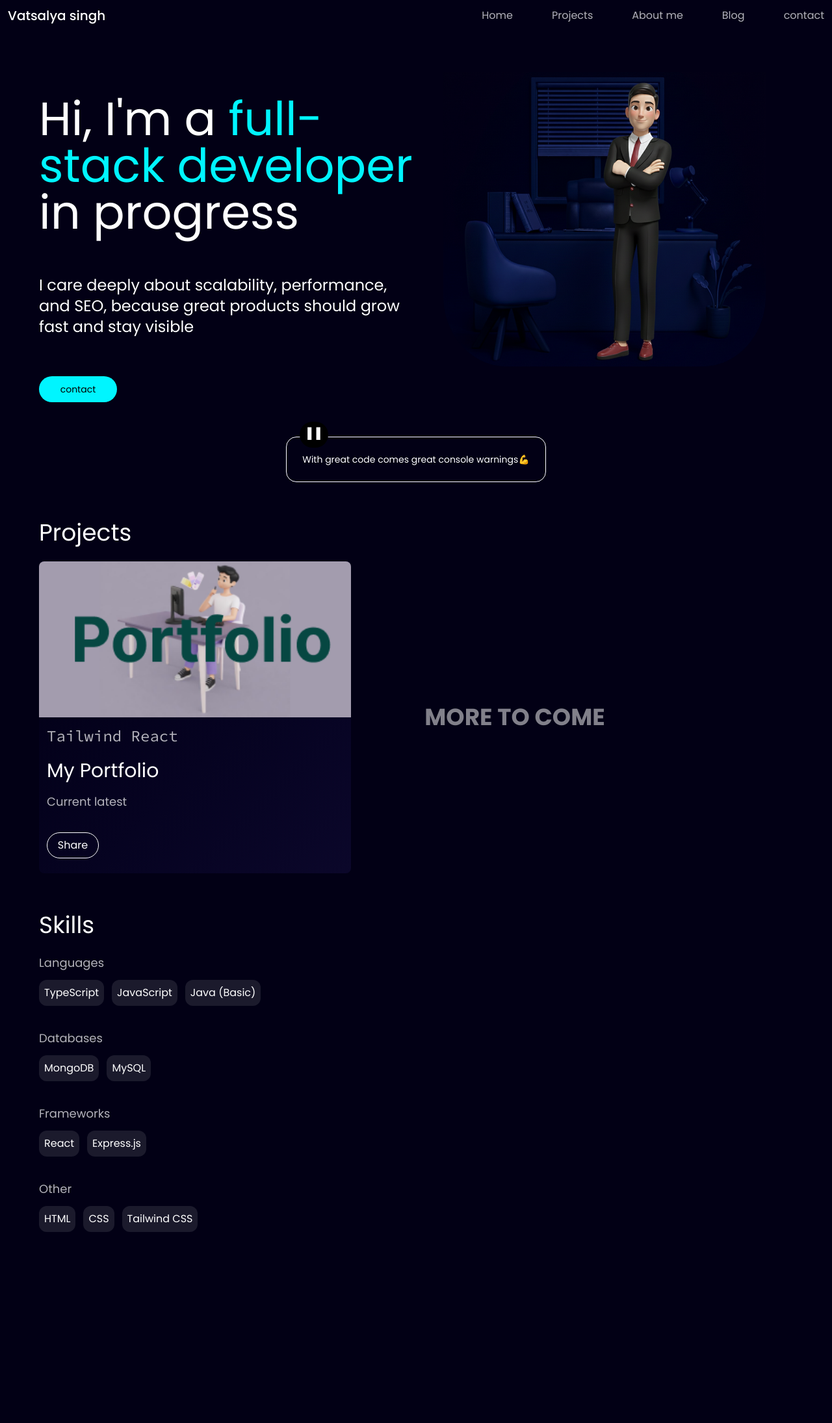
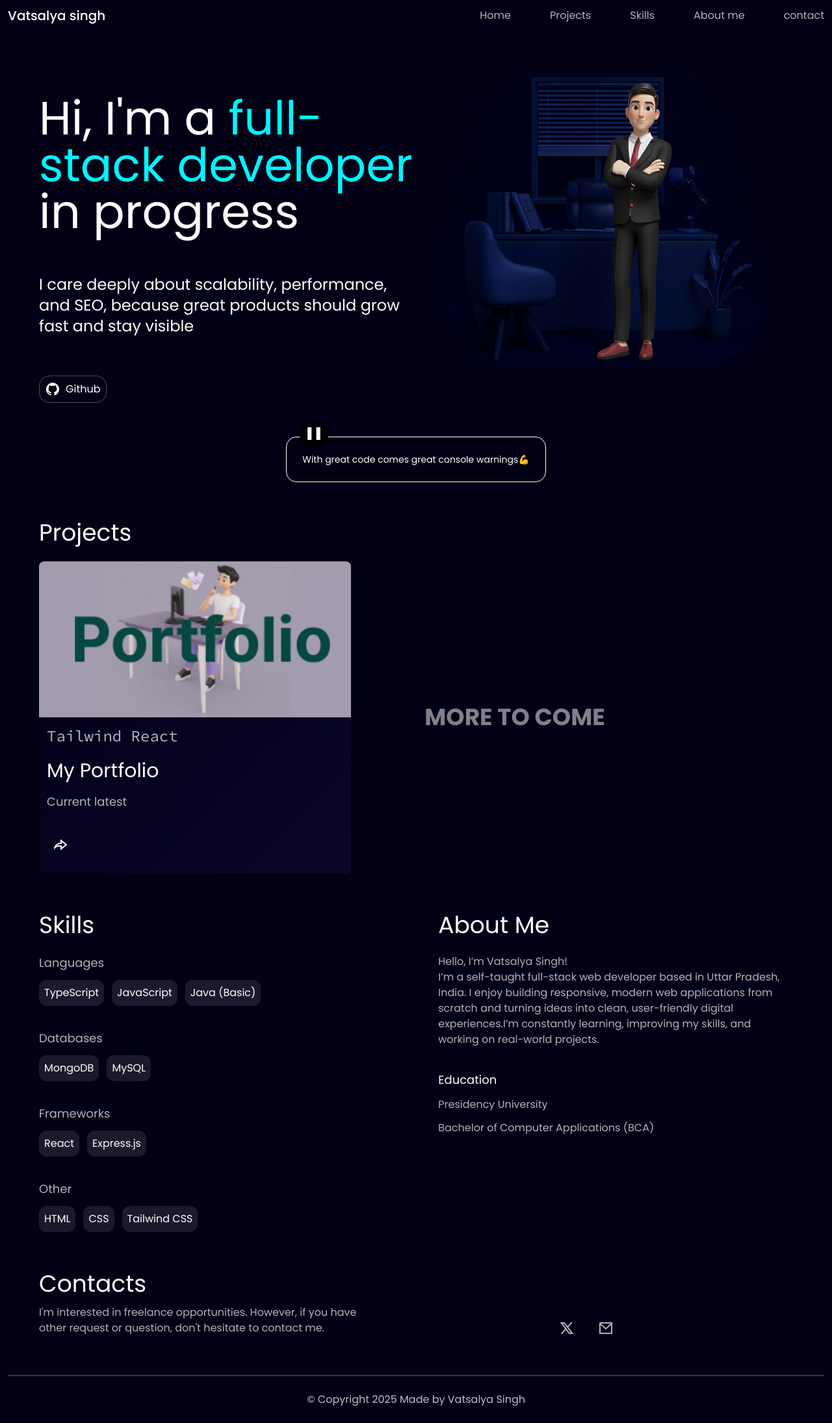
Before and after one commit to vtslforge/Portfolio, a React (Vite) app: page / in a window 1280 px wide. Shown: the whole page at 65% size. Before the commit the page ends 1956 px from the top, so only its background shows below. Built offline with nearby package versions, Linux system fonts and the light colour scheme.

Commit message:
-project completed

```diff
--- /dev/null
+++ b/src/Components/Contact.tsx
@@ -0,0 +1,39 @@
+import React from "react";
+import { RiTwitterXLine, RiMailLine } from "@remixicon/react";
+
+const Contact = () => {
+  return (
+    <main className="pl-3 pr-3 pt-8 md:pt-0 space-y-6 font-poppins md:p-15 flex flex-col items-center w-full">
+      <article className=" justify-start flex 2xl:w-3/4 w-full flex-col gap-3">
+        <h1 className="text-4xl"  >Contacts</h1>
+        <section className="flex flex-col gap-3 items-start md:flex-row">
+          <p className="opacity-70">
+            I'm interested in freelance opportunities. However, if you have
+            other request or question, don't hesitate to contact me.
+          </p>
+          <div id="contact" className="w-full flex gap-9  justify-center mt-6">
+            <a
+              href="https://x.com/vtslforge"
+              target="_blank"
+              rel="noopener noreferrer"
+              aria-label="Visit X profile"
+              className="cursor-pointer"
+            >
+              <RiTwitterXLine className="opacity-70 hover:opacity-100" />
+            </a>
+
+            <a
+              href="mailto:vtslforge@gmail.com?subject=Hello&body=Hi%20Vatsalya,"
+              aria-label="Send email"
+              className="cursor-pointer"
+            >
+              <RiMailLine className="opacity-70 hover:opacity-100" />
+            </a>
+          </div>
+        </section>
+      </article>
+    </main>
+  );
+};
+
+export default Contact;
--- /dev/null
+++ b/src/Components/Footer.tsx
@@ -0,0 +1,15 @@
+import React from 'react'
+
+const Footer = () => {
+  return (
+ <main className="pl-3 pr-3 pt-8 md:pt-0 space-y-6 font-poppins  flex flex-col items-center w-full">
+      <article className=" justify-start flex 2xl:w-3/4 w-full flex-col gap-3 border-t-2 border-white/20">
+        <section className="flex flex-col gap-3 items-center md:flex-row justify-center">
+                    <p className='p-6 opacity-75'>© Copyright 2025 Made by Vatsalya Singh</p>
+        </section>
+      </article>
+    </main>
+  )
+}
+
+export default Footer
--- a/src/Components/Hero.tsx
+++ b/src/Components/Hero.tsx
@@ -1,26 +1,45 @@
-
+import { RiGithubFill } from "@remixicon/react";
 const Hero = () => {
   return (
-    <main className='min-h-screen pt-15 md:p-15 flex flex-col justify-evenly p-3 pb-0 2xl:items-center'>
-      <header className='flex h-2/3 flex-col md:flex-row 2xl:w-3/4 font-poppins'>
-        <section className='flex flex-col justify-center gap-6 md:gap-15 md:w-1/2'>
-        <h1 className="text-4xl md:text-5xl xl:text-7xl">Hi, I'm a <span className="text-[#00F5FF]">full-stack developer</span> in progress</h1>
-        <h1 className="text-lg xl:text-2xl">I care deeply about scalability, performance, and SEO, because great products should grow fast and stay visible</h1>
-        <button className="p-2 text-sm w-20 md:w-30 cursor-pointer h-10 text-black flex justify-center items-center rounded-full bg-[#00F5FF] hover:bg-transparent hover:border hover:border-[#00F5FF] hover:text-white">contact</button>
+    <main className="min-h-screen pt-15 md:p-15 flex flex-col justify-evenly p-3 pb-0 2xl:items-center"id="home">
+      <header className="flex h-2/3 flex-col md:flex-row 2xl:w-3/4 font-poppins" >
+        <section className="flex flex-col justify-center gap-6 md:gap-15 md:w-1/2">
+          <h1 className="text-4xl md:text-5xl xl:text-7xl">
+            Hi, I'm a{" "}
+            <span className="text-[#00F5FF]">full-stack developer</span> in
+            progress
+          </h1>
+          <h1 className="text-lg xl:text-2xl">
+            I care deeply about scalability, performance, and SEO, because great
+            products should grow fast and stay visible
+          </h1>
+          <a
+            href="https://github.com/vtslforge"
+            target="_blank"
+            rel="noopener noreferrer"
+            aria-label="Vatsalya github profile"
+            className="flex border w-fit p-2 rounded-2xl border-white/30 gap-2 cursor-pointer"
+          >
+            <RiGithubFill />
+            Github
+          </a>
         </section>
         <section className="md:w-1/2 flex justify-center items-center">
-        <img className="aspect-square" src='/awww.png' ></img>
+          <img className="aspect-square" src="/awww.png"></img>
         </section>
       </header>
-      <article className='h-1/3 flex justify-center items-center'>
-      <section className="absolute text-center w-fit text-lg p-3 md:p-6 rounded-2xl border">
-        <p className="text-sm font-poppins">With great code comes great console warnings💪</p>
-        <span className="absolute -top-6 h-10 bg-black text-7xl left-5 rounded-full font-mono">"</span>
-
+      <article className="h-1/3 flex justify-center items-center">
+        <section className="absolute text-center w-fit text-lg p-3 md:p-6 rounded-2xl border">
+          <p className="text-sm font-poppins">
+            With great code comes great console warnings💪
+          </p>
+          <span className="absolute -top-6 h-10 bg-black text-7xl left-5 rounded-full font-mono">
+            "
+          </span>
         </section>
       </article>
     </main>
-  )
-}
+  );
+};
 
-export default Hero
+export default Hero;
--- a/src/Components/Home.tsx
+++ b/src/Components/Home.tsx
@@ -1,3 +1,5 @@
+import Contact from "./Contact"
+import Footer from "./Footer"
 import Hero from "./Hero"
 import Navbar from "./Navbar"
 import Projects from "./Projects"
@@ -6,11 +8,13 @@ import Skills from "./Skills"
 
 const Home = () => {
   return (
-    <div className='overflow-x-hidden text-white flex flex-col'>
+    <div className=' text-white  flex flex-col'>
       <Hero/>
       <Navbar/>
       <Projects/>
       <Skills/>
+      <Contact/>
+      <Footer/>
 
 
     </div>
--- a/src/Components/Navbar.tsx
+++ b/src/Components/Navbar.tsx
@@ -16,20 +16,20 @@ const Navbar = () => {
         <RiMenu4Fill onClick={()=>setOpen(!open)} className="relative md:hidden"/>
           <section    className={`absolute top-12 right-3 bg-[#0e0822] border border-[#00F5FF] text-black w-50 h-80 rounded-3xl flex justify-center items-center transition-all duration-2s ease-in-out ${open? "opacity-100 scale-100" : "opacity-0 scale-95 pointer-events-none"}`}>
             <ul className="flex flex-col justify-between h-full p-3 items-center text-white">
-              <li className="cursor-pointer">Home</li>
-              <li className="cursor-pointer">Projects</li>
-              <li className="cursor-pointer">About me</li>
-              <li className="cursor-pointer">Blog</li>
-              <li className="cursor-pointer">contact</li>
+              <a href="#home" className="cursor-pointer">home</a>
+              <a href="#project" className="cursor-pointer">Projects</a>
+              <a href="#skills" className="cursor-pointer">Skills</a>
+              <a href="#about" className="cursor-pointer">About me</a>
+              <a href="#contact" className="cursor-pointer">contact</a>
             </ul>
           </section>
           <section className="hidden md:flex h-full">
             <ul className="flex h-full justify-center items-center gap-15">
-              <li className="cursor-pointer opacity-70 hover:opacity-100">Home</li>
-              <li className="cursor-pointer opacity-70 hover:opacity-100">Projects</li>
-              <li className="cursor-pointer opacity-70 hover:opacity-100">About me</li>
-              <li className="cursor-pointer opacity-70 hover:opacity-100">Blog</li>
-              <li className="cursor-pointer opacity-70 hover:opacity-100">contact</li>
+              <a href="#home" className="cursor-pointer opacity-70 hover:opacity-100">Home</a>
+              <a href="#project" className="cursor-pointer opacity-70 hover:opacity-100">Projects</a>
+              <a href="#skills" className="cursor-pointer opacity-70 hover:opacity-100">Skills</a>
+              <a href="#about" className="cursor-pointer opacity-70 hover:opacity-100">About me</a>
+              <a href="#contact" className="cursor-pointer opacity-70 hover:opacity-100">contact</a>
             </ul>
           </section>
     </div>
--- a/src/Components/Projects.tsx
+++ b/src/Components/Projects.tsx
@@ -1,8 +1,11 @@
+import { RiShareForwardLine } from "@remixicon/react";
 const Projects = () => {
   return (
     <main className="pl-3 pr-3 pt-12 md:pt-0 space-y-6 font-poppins md:p-15 flex flex-col items-center w-full">
       <header className="flex w-full justify-between 2xl:w-3/4">
-        <h1 className="text-4xl">Projects</h1>
+        <h1 className="text-4xl" id="project">
+          Projects
+        </h1>
       </header>
       <article className="flex 2xl:w-3/4 w-full">
         <section className="flex flex-row md:flex-row overflow-scroll gap-3 hide-scrollbar">
@@ -13,7 +16,7 @@ const Projects = () => {
                 <img
                   className="rounded-t-lg h-full w-full object-center object-cover"
                   src="/port.png"
-                  alt=""
+                  alt="logo"
                 />
               </div>
               <div className="h-1/2 w-full flex flex-col pl-3 pr-3">
@@ -26,8 +29,14 @@ const Projects = () => {
                     Current latest
                   </p>
                   <div className="w-full h-[20%] flex items-center gap-3">
-                    <button className="lg border h-10 w-20 rounded-3xl">
-                      Share
+                    <button
+                      onClick={() =>
+                        navigator.share?.({ url: window.location.href })
+                      }
+                      aria-label="share"
+                      className="flex gap-2 w-fit p-2 items-center justify-center  rounded-2xl cursor-pointer"
+                    >
+                      <RiShareForwardLine />
                     </button>
                   </div>
                 </div>
--- a/src/Components/Skills.tsx
+++ b/src/Components/Skills.tsx
@@ -2,10 +2,10 @@ const Skills = () => {
   return (
     <main className="pl-3 pr-3 pt-12 md:pt-0 space-y-6 font-poppins md:p-15 flex flex-col items-center w-full">
       <article className="flex 2xl:w-3/4 w-full">
-        <section className="flex flex-col md:flex-row  gap-3 hide-scrollbar">
+        <section className="flex flex-col md:flex-row  gap-3 hide-scrollbar w-full">
           {/* card 2 start here -> */}
           <section className="h-fit w-screen gap-3 flex flex-col">
-            <h1 className="text-4xl">Skills</h1>
+            <h1 className="text-4xl" id="skills" >Skills</h1>
             <h1 className="w-full text-lg opacity-70 mt-3">Languages</h1>
             <div className="flex gap-3 flex-wrap">
               <p className="bg-white/10 p-2 rounded-xl">TypeScript</p>
@@ -33,17 +33,17 @@ const Skills = () => {
             </div>
           </section>
           {/* about me  */}
-          <section className="h-fit w-screen gap-3 flex flex-col mt-6 md:mt-0 ">
-            <h1 className="text-4xl">About Me</h1>
+          <section className="h-fit gap-3 flex flex-col mt-6 md:mt-0 w-full">
+            <h1 className="text-4xl"  >About Me</h1>
 
             <h1 className="w-full opacity-70 mt-3">
               Hello, I’m Vatsalya Singh!<br></br>I’m a self-taught full-stack
               web developer based in Uttar Pradesh, India. I enjoy building
               responsive, modern web applications from scratch and turning ideas
               into clean, user-friendly digital experiences.I’m constantly
-              learning, improving my skills, and working on real-world projects
+              learning, improving my skills, and working on real-world projects.
             </h1>
-            <h1 className="w-full text-lg mt-6">Education</h1>
+            <h1 id="about" className="w-full text-lg mt-6">Education</h1>
             <p className="w-full opacity-70">Presidency University</p>
             <p className="w-full opacity-70">Bachelor of Computer Applications (BCA)</p>
           </section>
--- a/src/index.css
+++ b/src/index.css
@@ -1,6 +1,9 @@
 @import "tailwindcss";
 :root{
     background-color: #020015;
+      scrollbar-width: none;
+
+
 
 }
 @theme{
```
